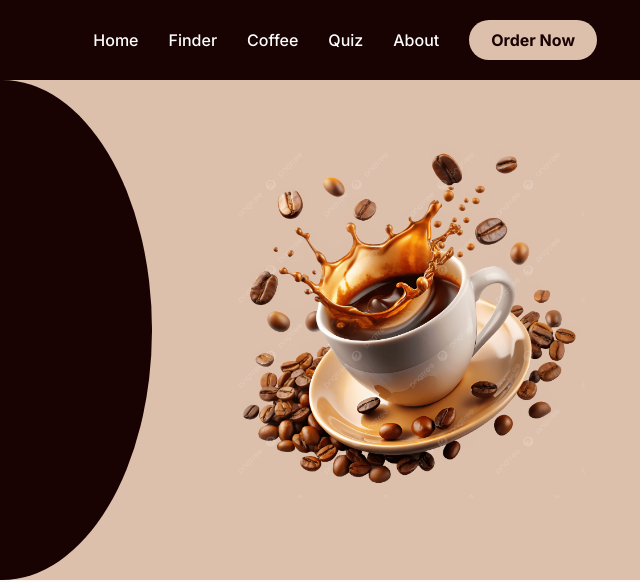
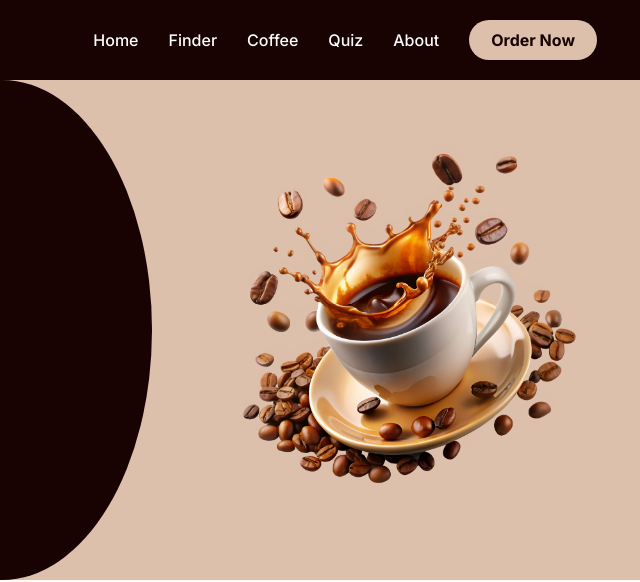
Before and after one commit to Y40Y50/coffee-finder, a plain HTML site: page index.html in a window 1280 px wide. Shown: the top 582 px of the page, 619-1259 px from the left. Drawn offline with Linux system fonts and the light colour scheme; a web font is replaced by a local one.

Commit message:
change the readme file and image quality

```diff
--- a/index.html
+++ b/index.html
@@ -40,7 +40,7 @@
                 <a href="#" class="buy-btn">Buy online today</a>
             </div>
             <div class="hero-right">
-                <img src="assets/images/coffee_cup.png" alt="Coffee Splash">
+                <img src="assets/images/coffee_cup.webp" alt="Coffee Splash">
             </div>
         </section>
         <section class="find-coffee" id="finder">
--- a/script.js
+++ b/script.js
@@ -1,4 +1,4 @@
-// In your script.js
+// script.js
 const menuIcon = document.querySelector('.menu-icon');
 const navLinks = document.querySelector('.nav-links');
 
```
Also changed, not shown: assets/images/coffee_cup.png (deleted), assets/images/coffee_cup.webp (added), coffees.html (deleted), finder.html (deleted), quiz.html (deleted), —Pngtree—flying cup of coffee with_15739217 copy.webp (added), 1 other file.
